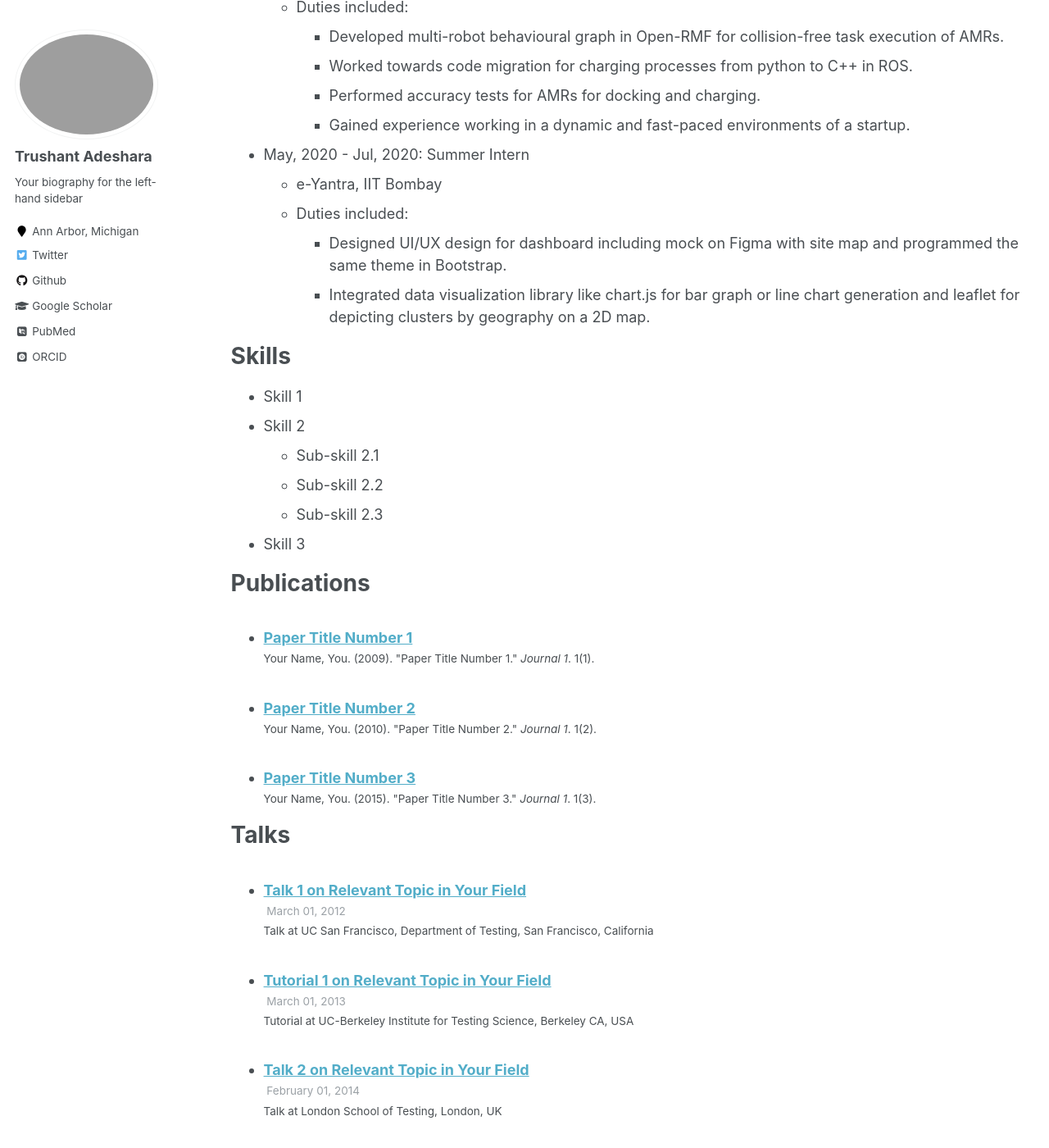
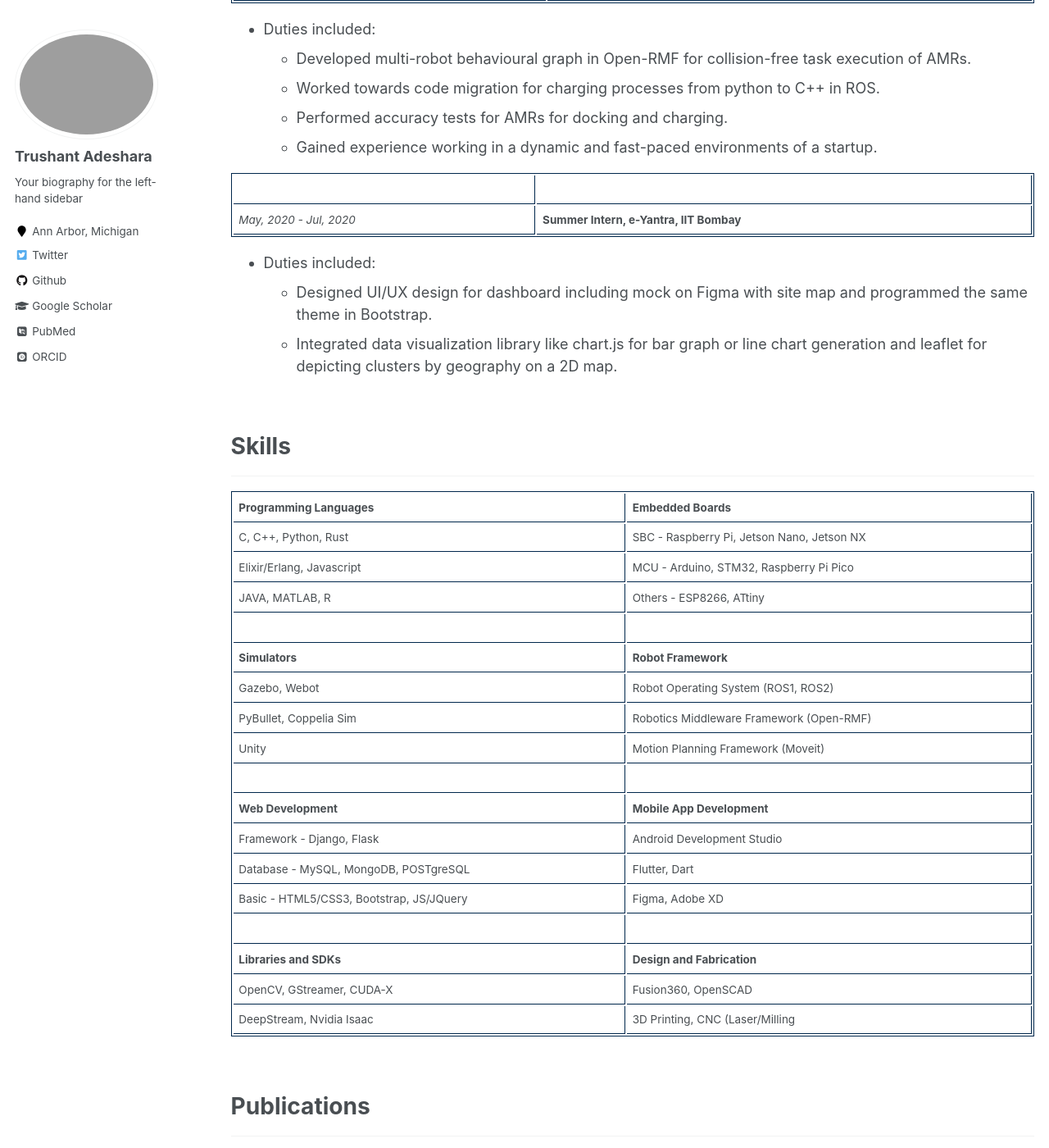
Before and after one commit to Trushant-Adeshara/Trushant-Adeshara.github.io, a Jekyll site: the page built from _pages/cv.md, in a window 1280 px wide and 1400 px high, scrolled down 1088 px. Shown: the whole window at 82% size. Built offline with Jekyll 4.4.1, drawn with Linux system fonts in a browser that asks for light colours; some web fonts are replaced; some of the changed text lies outside the part shown.

Commit message:
update CV details with education, work-experience and skills

```diff
--- a/_pages/cv.md
+++ b/_pages/cv.md
@@ -11,71 +11,100 @@
 
 Education
 ======
-* B.E. in Computer Science and Engineering, Gujarat Technological University, 2018 - 2022
-* M.S. in Robotics, University of Michigan - Ann Arbor, 2023 - Present
+<hr>
+
+| *2023 - Present* | **M.S. in Robotics, University of Michigan**                                   |
+| *2018 - 2022*    | **B.E. in Computer Science and Engineering, Gujarat Technological University** |
+
+<br>
 
 Work experience
-======
-* **Wastefull Insights: May, 2022 - Jun, 2023**
-* *Robotics Engineer*
-  * Duties included:
-    * Developing and maintaining CI/CD pipeline for waste segregation robot's software.
-    * Leveraging GStreamer's functionality by developing vision pipelines using Nvidia DeepStream SDK.
-    * Aided in hiring interns and guiding them towards migrating/optimizing existing codebase.
-  * Supervisor: Rishabh Shah
+=====
+<hr>
 
-* Jan, 2022 - May, 2022: Robotics Intern
-  * Wastefull Insights Pvt. Ltd.
-  * Duties included:
-    * Developed scheduling-based optimization algorithm for pick and place waste segregation robot.
-    * Designed software system architecture of gantry system in ROS with modularity as a primary consideration.
-    * Devised marker-based velocity estimation algorithm and implemented it with ROS.
-    * Designed and integrated web-based UI for robot control and monitoring using rosbridge with rosjs.
-    * Customized Kalman Tracker to accommodate optimization algorithm on top of ROS communication layer.
-    * Worked towards development of diagnostic tool which validates system's working efficacy.
-  * Supervisor: Rishabh Shah
+| *May, 2022 - Jun, 2023* | **Robotics Engineer, Wastefull Insights** |
 
-* Jun, 2021 - Aug, 2021: Robotics Software Intern
-  * Botsync
-  * Duties included:
-    * Developed multi-robot behavioural graph in Open-RMF for collision-free task execution of AMRs.
-    * Worked towards code migration for charging processes from python to C++ in ROS.
-    * Performed accuracy tests for AMRs for docking and charging.
-    * Gained experience working in a dynamic and fast-paced environments of a startup.
+* Duties included:
+  * Developing and maintaining CI/CD pipeline for waste segregation robot's software.
+  * Leveraging GStreamer's functionality by developing vision pipelines using Nvidia DeepStream SDK.
+  * Aided in hiring interns and guiding them towards migrating/optimizing existing codebase.
 
-* May, 2020 - Jul, 2020: Summer Intern
-  * e-Yantra, IIT Bombay
-  * Duties included:
-    * Designed UI/UX design for dashboard including mock on Figma with site map and programmed the same theme in Bootstrap.
-    * Integrated data visualization library like chart.js for bar graph or line chart generation and leaflet for depicting clusters by geography on a 2D map.
+|                         |                                         |
+| *Jan, 2022 - May, 2022* | **Robotics Intern, Wastefull Insights** |
+
+* Duties included:
+  * Developed scheduling-based optimization algorithm for pick and place waste segregation robot.
+  * Designed software system architecture of gantry system in ROS with modularity as a primary consideration.
+  * Devised marker-based velocity estimation algorithm and implemented it with ROS.
+  * Designed and integrated web-based UI for robot control and monitoring using rosbridge with rosjs.
+  * Customized Kalman Tracker to accommodate optimization algorithm on top of ROS communication layer.
+  * Worked towards development of diagnostic tool which validates system's working efficacy.
+
+|                         |                                       |
+| *Jun, 2021 - Aug, 2021* | **Robotics Software Intern, Botsync** |
+
+* Duties included:
+  * Developed multi-robot behavioural graph in Open-RMF for collision-free task execution of AMRs.
+  * Worked towards code migration for charging processes from python to C++ in ROS.
+  * Performed accuracy tests for AMRs for docking and charging.
+  * Gained experience working in a dynamic and fast-paced environments of a startup.
+
+|                         |                                         |
+| *May, 2020 - Jul, 2020* | **Summer Intern, e-Yantra, IIT Bombay** |
+
+* Duties included:
+  * Designed UI/UX design for dashboard including mock on Figma with site map and programmed the same theme in Bootstrap.
+  * Integrated data visualization library like chart.js for bar graph or line chart generation and leaflet for depicting clusters by geography on a 2D map.
+
+<br>
 
 Skills
 ======
-* Skill 1
-* Skill 2
-  * Sub-skill 2.1
-  * Sub-skill 2.2
-  * Sub-skill 2.3
-* Skill 3
+<hr>
+
+| **Programming Languages** | **Embedded Boards**                        |
+| C, C++, Python, Rust      | SBC - Raspberry Pi, Jetson Nano, Jetson NX |
+| Elixir/Erlang, Javascript | MCU - Arduino, STM32, Raspberry Pi Pico    |
+| JAVA, MATLAB, R           | Others - ESP8266, ATtiny                   |
+|                           |                                            |
+| **Simulators**            | **Robot Framework**                        |
+| Gazebo, Webot             | Robot Operating System (ROS1, ROS2)        |
+| PyBullet, Coppelia Sim    | Robotics Middleware Framework (Open-RMF)   |
+| Unity                     | Motion Planning Framework (Moveit)         |
+|                                          |                             |
+| **Web Development**                      | **Mobile App Development**  |
+| Framework - Django, Flask                | Android Development Studio  |
+| Database - MySQL, MongoDB, POSTgreSQL    | Flutter, Dart               |
+| Basic - HTML5/CSS3, Bootstrap, JS/JQuery | Figma, Adobe XD             |
+|                                          |                             |
+| **Libraries and SDKs**    | **Design and Fabrication**      |
+| OpenCV, GStreamer, CUDA-X | Fusion360, OpenSCAD             |
+| DeepStream, Nvidia Isaac  | 3D Printing, CNC (Laser/Milling |
+
+<br>
 
 Publications
 ======
+<hr>
+
   <ul>{% for post in site.publications %}
     {% include archive-single-cv.html %}
   {% endfor %}</ul>
 
+<br>
+
 Talks
 ======
+<hr>
+
   <ul>{% for post in site.talks %}
     {% include archive-single-talk-cv.html %}
   {% endfor %}</ul>
 
-Teaching
-======
-  <ul>{% for post in site.teaching %}
-    {% include archive-single-cv.html %}
-  {% endfor %}</ul>
+<br>
 
 Service and leadership
 ======
+<hr>
+
 * Currently signed in to 43 different slack teams
```
Also changed, not shown: other parts of _pages/cv.md (+1 -1 lines), _pages/about.md (+0 -12 lines).
